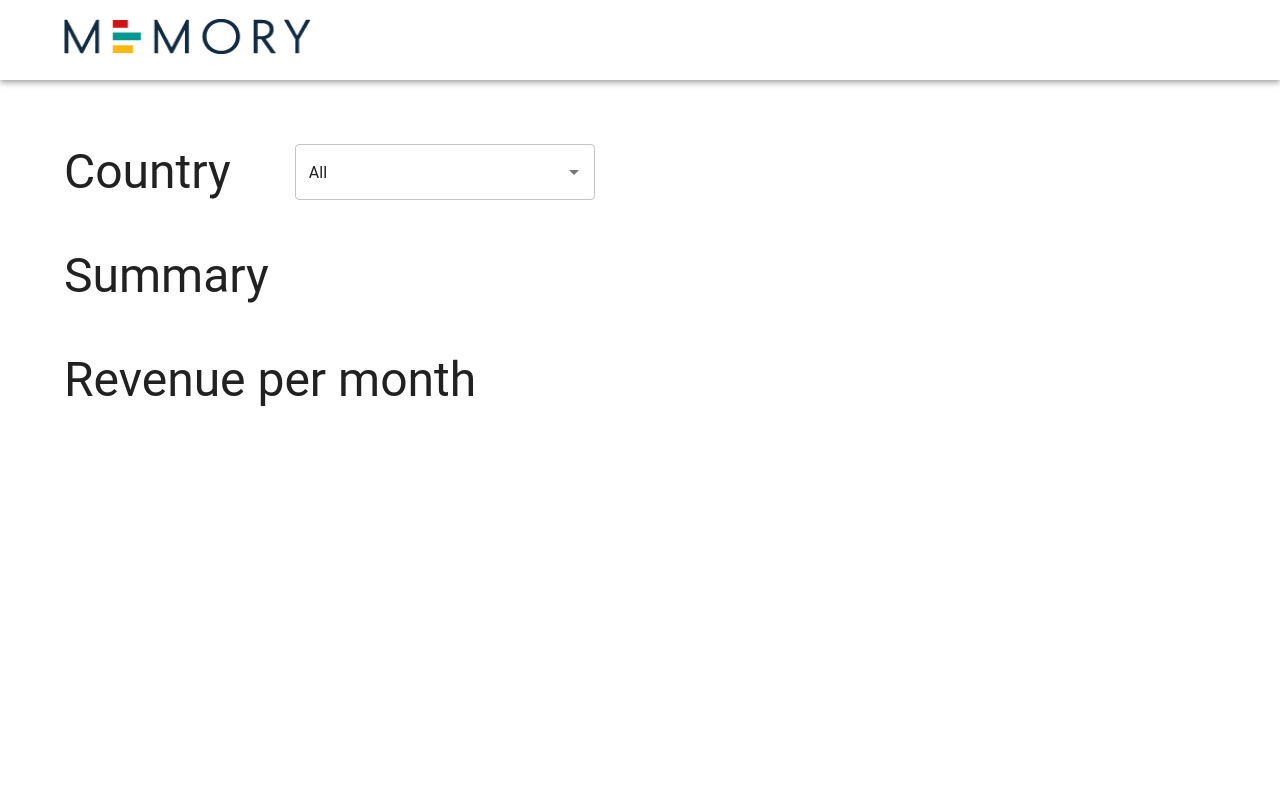
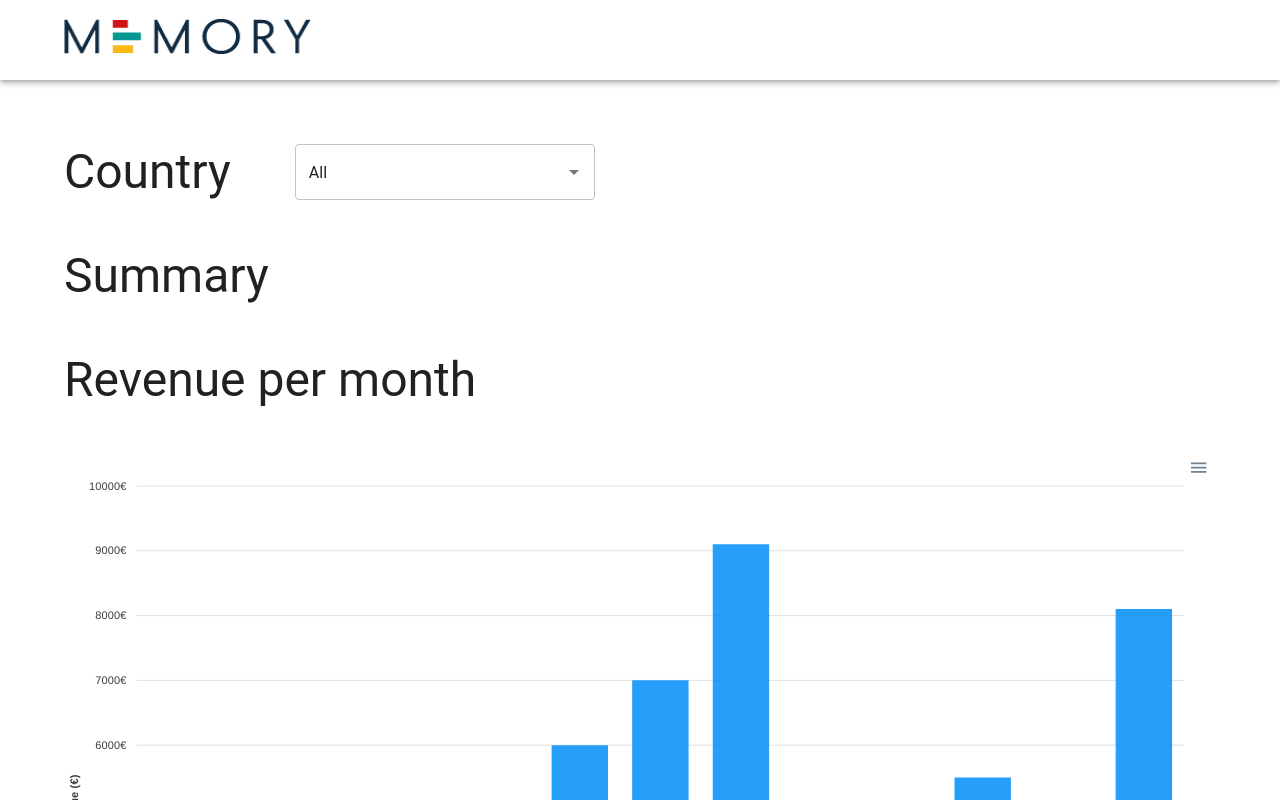
Before and after one commit to Ngopimas/basic-dataviz, a React (Vite) app: page / in a window 1280 px wide. Shown: the top 800 px of the page. Built offline with nearby package versions, Linux system fonts and the light colour scheme.

Commit message:
add barchart

```diff
--- a/src/App.tsx
+++ b/src/App.tsx
@@ -1,9 +1,16 @@
 import { useState } from 'react';
+import ApexChart from 'react-apexcharts';
 import { AppBar, Autocomplete, Box, Container, CssBaseline, Stack, TextField, Toolbar, Typography } from '@mui/material';
 
 import img from './assets/logo.png';
+import BarChart from './components/BarChart';
 
 const countries = ['All', 'France', 'United Kingdom'];
+
+const chartData = {
+	series: [3000, 4000, 4500, 5000, 4900, 6000, 7000, 9100, 0, 4900, 5500, 2000, 8100],
+	categories: ['Dec. 10', 'Jan. 11', 'Feb. 11', 'Mar. 11', 'Apr. 11', 'May. 11', 'Jun. 11', 'Jul. 11', 'Aug. 11', 'Sep. 11', 'Oct. 11', 'Nov. 11', 'Dec. 11']
+};
 
 function App() {
 	const [country, setCountry] = useState<string | undefined>(countries[0]);
@@ -50,6 +57,7 @@ function App() {
 						</Box>
 						<Typography variant="h3">Summary</Typography>
 						<Typography variant="h3">Revenue per month</Typography>
+						<BarChart data={chartData} />
 					</Stack>
 				</Container>
 			</main>
--- /dev/null
+++ b/src/components/BarChart/index.tsx
@@ -0,0 +1,38 @@
+import ApexChart from 'react-apexcharts';
+
+function BarChart({ data }: { data: { series: number[]; categories: string[] } }) {
+	return (
+		<ApexChart
+			type="bar"
+			series={[
+				{
+					name: 'Revenue',
+					data: data?.series || []
+				}
+			]}
+			options={{
+				chart: {
+					id: 'montly-revenue'
+				},
+				dataLabels: {
+					enabled: false
+				},
+				yaxis: {
+					title: {
+						text: 'Revenue (€)'
+					},
+					labels: {
+						formatter: function (y) {
+							return y.toFixed(0) + '€';
+						}
+					}
+				},
+				xaxis: {
+					categories: data?.categories || []
+				}
+			}}
+		/>
+	);
+}
+
+export default BarChart;
```
